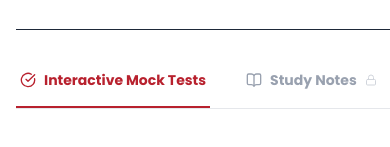
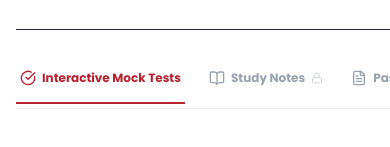
Before and after one commit to Muhammad-Yasin-EE/engineer-yasin-book-store, a Next.js app: page /prep/armed-forces/accounts in a window 390 px wide. Shown: the part 285-432 px from the top of the page. Built offline with nearby package versions, Linux system fonts and the light colour scheme; no server answers; the database is empty.

Commit message:
fix: navbar text colors in dark mode and mobile tab cutoff

```diff
--- a/app/prep/[category]/[exam]/page.tsx
+++ b/app/prep/[category]/[exam]/page.tsx
@@ -52,14 +52,14 @@ export default async function ExamPage({ params }: { params: Promise<{ category:
       </div>
 
       {/* Tabs */}
-      <div className="flex overflow-x-auto border-b border-gray-200 hide-scrollbar gap-8">
-        <button className="whitespace-nowrap pb-4 border-b-2 border-[#B8212E] text-[#B8212E] font-bold text-sm flex items-center gap-2 px-1">
+      <div className="flex overflow-x-auto border-b border-gray-200 hide-scrollbar gap-5 sm:gap-8 pb-1">
+        <button className="whitespace-nowrap pb-4 border-b-2 border-[#B8212E] text-[#B8212E] font-bold text-xs sm:text-sm flex items-center gap-1.5 sm:gap-2 px-1">
           <CheckCircle className="w-4 h-4" /> Interactive Mock Tests
         </button>
-        <button className="whitespace-nowrap pb-4 border-b-2 border-transparent text-gray-400 hover:text-gray-600 font-bold text-sm flex items-center gap-2 px-1 transition-colors cursor-not-allowed" title="Coming soon">
+        <button className="whitespace-nowrap pb-4 border-b-2 border-transparent text-gray-400 hover:text-gray-600 font-bold text-xs sm:text-sm flex items-center gap-1.5 sm:gap-2 px-1 transition-colors cursor-not-allowed" title="Coming soon">
           <BookOpen className="w-4 h-4" /> Study Notes <Lock className="w-3 h-3 text-gray-300" />
         </button>
-        <button className="whitespace-nowrap pb-4 border-b-2 border-transparent text-gray-400 hover:text-gray-600 font-bold text-sm flex items-center gap-2 px-1 transition-colors cursor-not-allowed" title="Coming soon">
+        <button className="whitespace-nowrap pb-4 border-b-2 border-transparent text-gray-400 hover:text-gray-600 font-bold text-xs sm:text-sm flex items-center gap-1.5 sm:gap-2 px-1 transition-colors cursor-not-allowed" title="Coming soon">
           <FileText className="w-4 h-4" /> Past Papers <Lock className="w-3 h-3 text-gray-300" />
         </button>
       </div>
--- a/components/Navbar.tsx
+++ b/components/Navbar.tsx
@@ -369,7 +369,7 @@ export default function Navbar() {
                     <>
                       <div className="divide-y divide-gray-150 max-h-[300px] overflow-y-auto">
                         {notifications.map((notif) => (
-                          <div key={notif.id} className="p-3 hover:bg-gray-50 space-y-1 font-semibold text-gray-650 transition-colors">
+                          <div key={notif.id} className="p-3 hover:bg-gray-50 space-y-1 font-semibold text-gray-600 transition-colors">
                             <h4 className="font-bold text-gray-800">{notif.title}</h4>
                             <p className="text-[10px] text-gray-400 leading-normal">{notif.message}</p>
                             {notif.link && (
@@ -420,7 +420,7 @@ export default function Navbar() {
               <div className="flex items-center gap-2">
                 <Link
                   href="/account"
-                  className="hidden sm:flex items-center gap-1 px-4.5 py-1.5 rounded-full border border-gray-200 hover:border-[#B8212E]/30 text-xs font-bold text-gray-650 hover:text-[#B8212E] shadow-sm transition-all"
+                  className="hidden sm:flex items-center gap-1 px-4.5 py-1.5 rounded-full border border-gray-200 hover:border-[#B8212E]/30 text-xs font-bold text-gray-600 hover:text-[#B8212E] shadow-sm transition-all"
                 >
                   <User className="w-3.5 h-3.5" />
                   Library
@@ -523,7 +523,7 @@ export default function Navbar() {
             )}
           </div>
 
-          <div className="flex flex-col gap-2 text-xs font-bold text-gray-650">
+          <div className="flex flex-col gap-2 text-xs font-bold text-gray-600">
             <div className="text-[9px] uppercase tracking-wider text-gray-400 font-extrabold pb-0.5 border-b border-gray-100 mb-1">Directories</div>
 
             {/* Prep collapsible group */}
```
